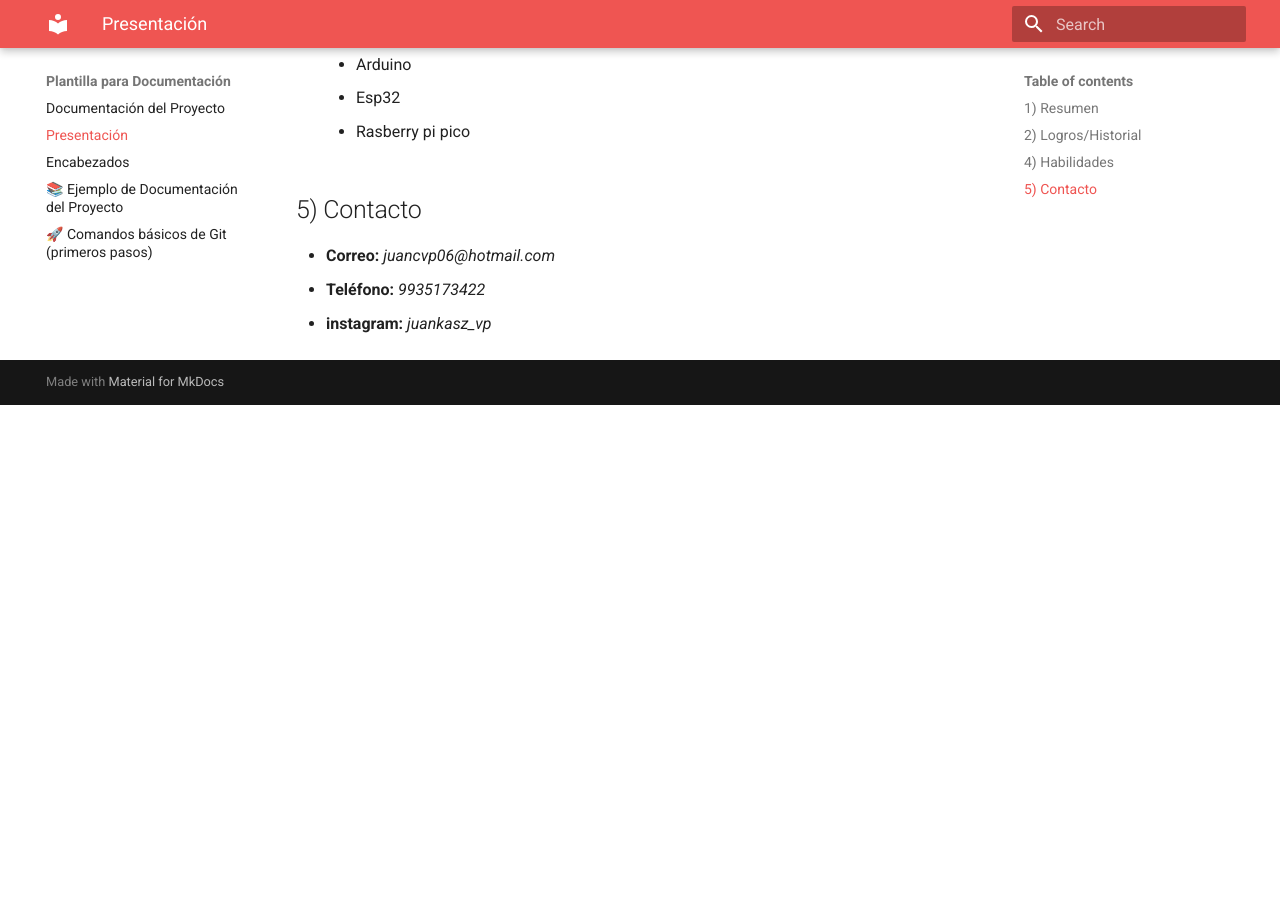
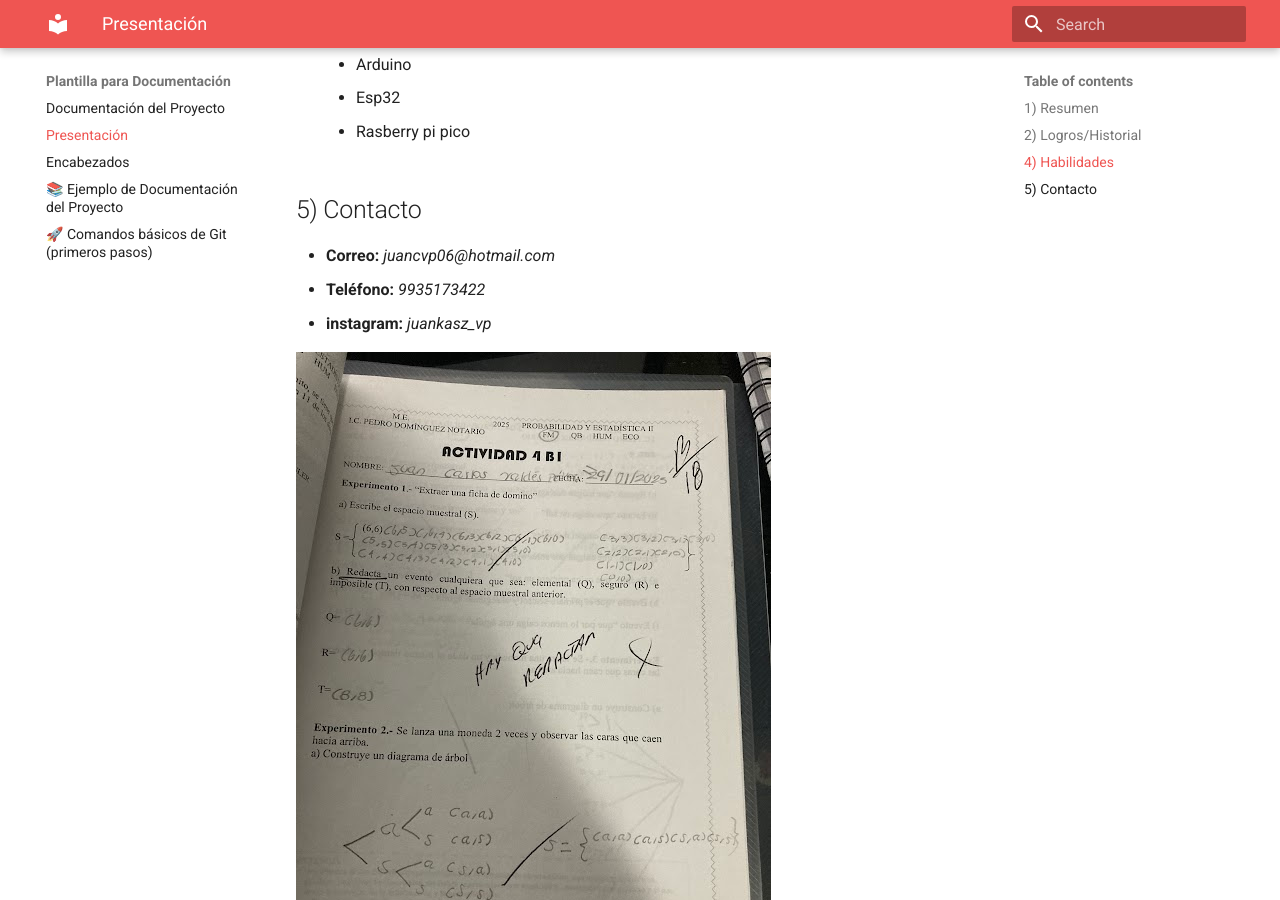
Before and after one commit to Juankashifu/Portafolio-Ibero, an MkDocs documentation site: the page built from docs/Presentación.md, in a window 1280 px wide and 900 px high, scrolled down 1036 px. Built offline with MkDocs 1.6.1 and Material for MkDocs 9.7.7, drawn with Linux system fonts in a browser that asks for light colours; before the commit the page ends 1441 px from its top, so only the background shows below that.

Commit message:
Update Presentación.md

```diff
--- a/docs/Presentación.md
+++ b/docs/Presentación.md
@@ -29,3 +29,8 @@
 - **Correo:** _juancvp06@hotmail.com_
 - **Teléfono:** _9935173422_
 - **instagram:** _juankasz_vp_
+
+![Diagrama del sistema](recursos/imgs/ACTIVIDAD 4 EXPERIMENTO, ESPACIO MUESTRAL Y EVENTO.jpg)
+
+<!-- Control de tamaño usando HTML (cuando se requiera) -->
+<img src="../recursos/imgs/ACTIVIDAD 4 EXPERIMENTO, ESPACIO MUESTRAL Y EVENTO.jpg" alt="Diagrama del sistema" width="420">
```
